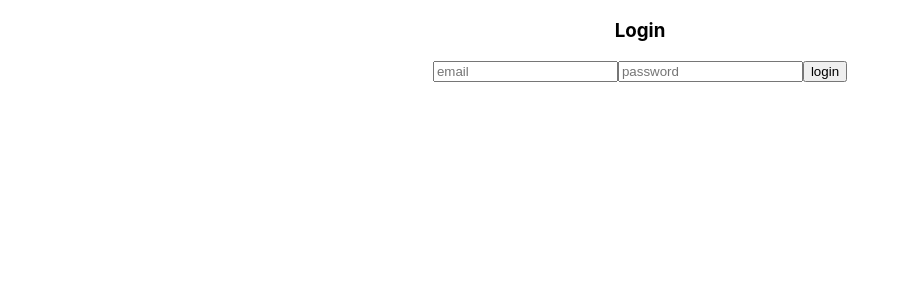
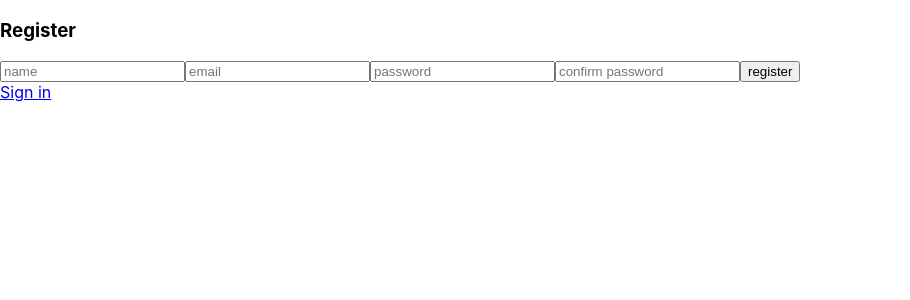
Before and after one commit to josepwil/map_it, a React (Create React App) app in the folder client/: page /register in a window 1280 px wide. Shown: the top 300 px of the page, without its empty margins (0-910 px from the left). Built offline with nearby package versions, Linux system fonts and the light colour scheme; the HTML template or start-up script is replaced by a standard one.

Commit message:
creating register form

```diff
--- a/client/src/App.js
+++ b/client/src/App.js
@@ -1,5 +1,6 @@
 import './App.css';
 import LoginForm from './LoginForm'
+import RegisterForm from './RegisterForm'
 import Home from './Home'
 import { BrowserRouter as Router, Route, Switch } from "react-router-dom";
 import { useState } from 'react'
@@ -16,11 +17,16 @@ function App() {
           <Home activeUser={activeUser}/>
         </Route>
 
+        <Route path='/register'>
+          <RegisterForm />
+        </Route>
+
         <Route path='/'>
           <div className="App">
             <LoginForm setActiveUser={setActiveUser}/>
           </div>
         </Route>
+
       </Switch>
     </Router>
   );
--- a/client/src/LoginForm.js
+++ b/client/src/LoginForm.js
@@ -1,6 +1,6 @@
 import axios from 'axios';
 import { useState } from 'react'
-import { useHistory } from 'react-router-dom'
+import { useHistory, Link } from 'react-router-dom'
 
 function LoginForm (props) {
   const history = useHistory()
@@ -42,6 +42,7 @@ function LoginForm (props) {
         value="login"
       />
     </form>
+    <Link to="/register">Register</Link>
     </div>
   )
 }
--- /dev/null
+++ b/client/src/RegisterForm.js
@@ -0,0 +1,53 @@
+import { useState } from 'react';
+import { Link } from 'react-router-dom'
+
+function RegisterForm() {
+
+  const [email, setEmail] = useState('')
+  const [name, setName] = useState('')
+  const [password, setPassword] = useState('')
+  const [passwordConfirmation, setPasswordConfirmation] = useState('')
+
+  const handleSubmit = () => {
+    console.log('submitting')
+  }
+
+  return (
+    <div>
+    <h3>Register</h3>
+    <form onSubmit={(event => handleSubmit(event))}>
+      <input
+        type="text"
+        value={name}
+        onChange={e => setName(e.target.value)}
+        placeholder="name"
+      />
+      <input
+        type="text"
+        value={email}
+        onChange={e => setEmail(e.target.value)}
+        placeholder="email"
+      />
+      <input
+        type="password"
+        value={password}
+        onChange={e => setPassword(e.target.value)}
+        placeholder="password"
+      />
+      <input
+        type="password"
+        value={passwordConfirmation}
+        onChange={e => setPasswordConfirmation(e.target.value)}
+        placeholder="confirm password"
+      />
+      <input
+        type="submit"
+        value="register"
+      />
+    </form>
+    <Link to="/">Sign in</Link>
+    </div>
+  )
+}
+
+export default RegisterForm;
```
Also changed, not shown: 1 other file (tests, documents, lock files or other folders).
